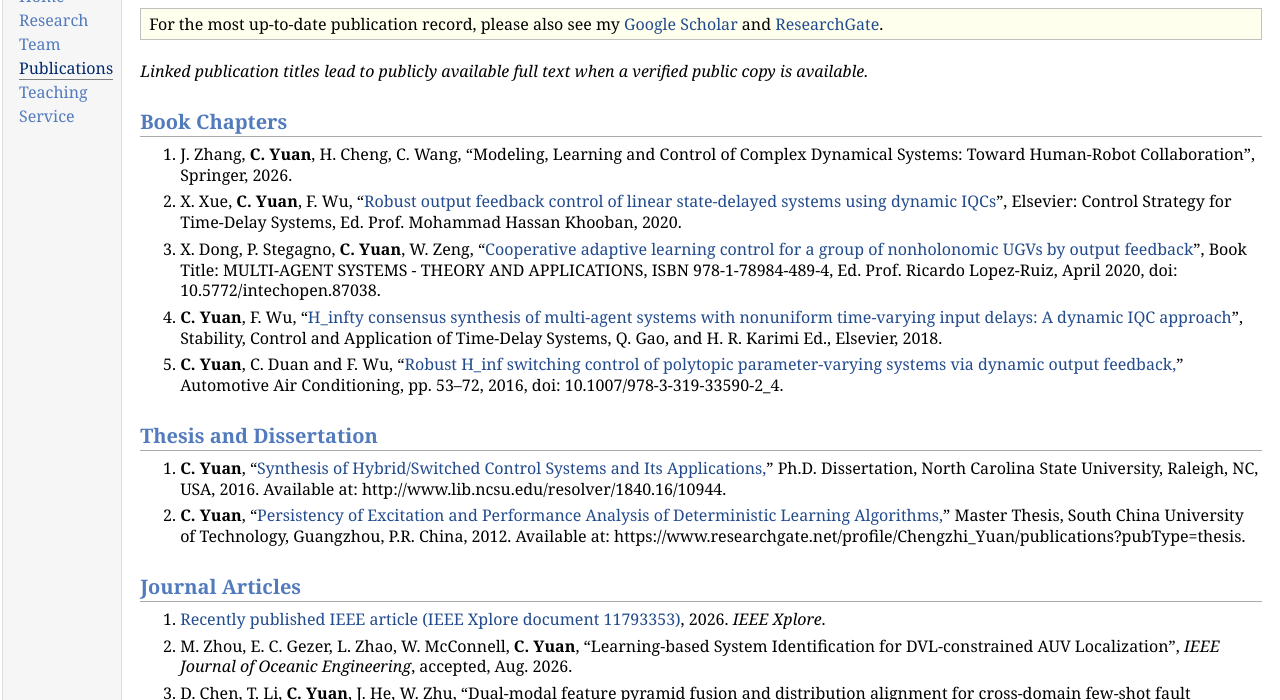
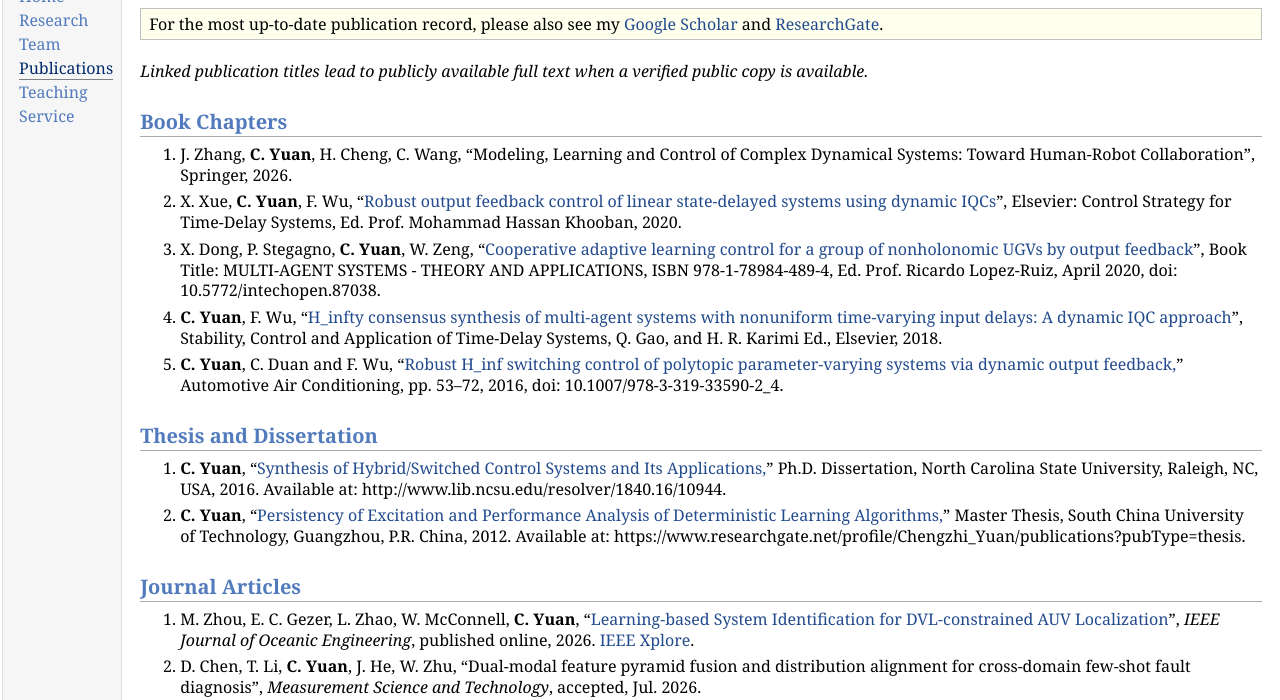
Before and after one commit to chengzhi-yuan/chengzhi-yuan.github.io, a plain HTML site: page publications.html in a window 1280 px wide. Shown: the part 68-768 px from the top of the page. Drawn offline with Linux system fonts and the light colour scheme.

Commit message:
Link published IEEE AUV localization paper in original journal entry and remove duplicate

```diff
--- a/publications.html
+++ b/publications.html
@@ -67,9 +67,7 @@
 <h2>Journal Articles
 </h2>
 <ol>
-<li><p><a href="https://ieeexplore.ieee.org/document/11793353/" target="_blank">Recently published IEEE article (IEEE Xplore document 11793353)</a>, 2026. <i>IEEE Xplore</i>.</p></li>
-
-<li><p>M. Zhou, E. C. Gezer, L. Zhao, W. McConnell, <b>C. Yuan</b>, &ldquo;Learning-based System Identification for DVL-constrained AUV Localization&rdquo;, <i>IEEE Journal of Oceanic Engineering</i>, accepted, Aug. 2026.</p></li>
+<li><p>M. Zhou, E. C. Gezer, L. Zhao, W. McConnell, <b>C. Yuan</b>, &ldquo;<a href="https://ieeexplore.ieee.org/document/11793353/" target="_blank">Learning-based System Identification for DVL-constrained AUV Localization</a>&rdquo;, <i>IEEE Journal of Oceanic Engineering</i>, published online, 2026. <a href="https://ieeexplore.ieee.org/document/11793353/" target="_blank">IEEE Xplore</a>.</p></li>
 <li><p>D. Chen, T. Li, <b>C. Yuan</b>, J. He, W. Zhu, &ldquo;Dual-modal feature pyramid fusion and distribution alignment for cross-domain few-shot fault diagnosis&rdquo;, <i>Measurement Science and Technology</i>, accepted, Jul. 2026.</p></li>
 <li><p>K. Li, W. Lu, C. Tang, <b>C. Yuan</b>, &ldquo;<a href="https://www.sciopen.com/article/10.26599/TST.2024.9010265" target="_blank">Research on Three-Dimensional Global Dynamic Path Planning Algorithm for Mobile Intelligent Agent</a>&rdquo;, <i>Tsinghua Science and Technology</i>, 31(3), 2026, pp. 1678&ndash;1690. DOI: <a href="https://doi.org/10.26599/TST.2024.9010265" target="_blank">10.26599/TST.2024.9010265</a>.</p></li>
 <li><p>S. He, S. L. Dai, <b>C. Yuan</b>, H. Shi, &ldquo;<a href="https://www.frontiersin.org/journals/robotics-and-ai/articles/10.3389/frobt.2025.1731356/pdf" target="_blank">Advancements in neural learning control for enhanced multi-robot coordination</a>&rdquo;, <i>Frontiers in Robotics and AI</i>, 12, 2025, 1731356.</p></li>
```
